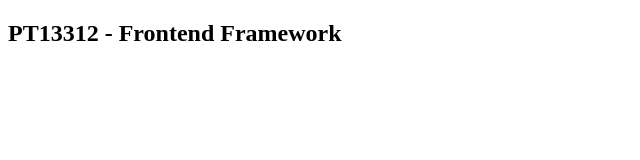
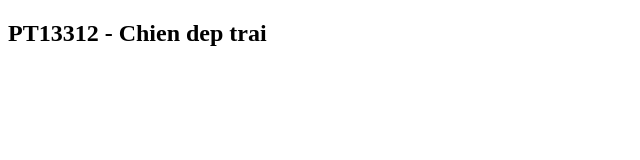
Before and after one commit to thienth/pt13312-web207, an Angular app: page / in a window 1280 px wide. Shown: the top 160 px of the page, without its empty margins (0-640 px from the left). Built offline with nearby package versions, Linux system fonts and the light colour scheme.

Commit message:
update - chien dep

```diff
--- a/src/app/app.component.html
+++ b/src/app/app.component.html
@@ -1 +1 @@
-<h2>PT13312 - Frontend Framework</h2>
+<h2>PT13312 - Chien dep trai</h2>
```
